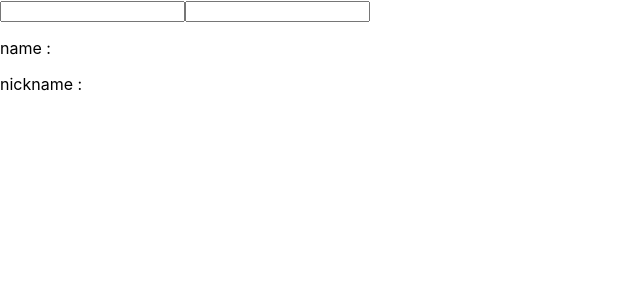
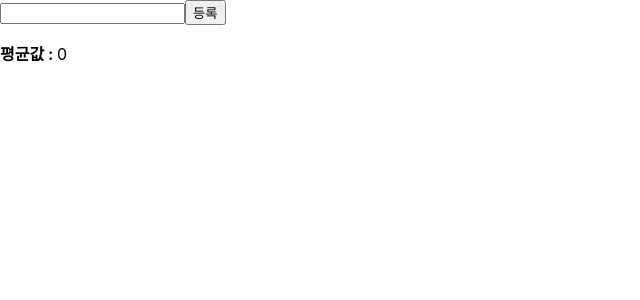
Before and after one commit to qhrdmaaksen/technique-for-handle-react, a React (Create React App) app: page / in a window 1280 px wide. Shown: the top 300 px of the page, without its empty margins (0-640 px from the left). Built offline with nearby package versions, Linux system fonts and the light colour scheme.

Commit message:
chore: useCallback study content add
-useCallback 사용해 빈배열로 onChangeNumber 함수를 렌더링시 한번만 호출되도록해줌

-useCallback 사용해 onInsert 함수로 number, list 의 변경 시에만 렌더링되도록 해줌

```diff
--- a/src/App.js
+++ b/src/App.js
@@ -9,7 +9,18 @@ import Counter from "./hooks-tutorial-etc/useState-etc/Counter";
 import Info from "./hooks-tutorial-etc/useState-etc/Info";
 import ReducerCounter from "./hooks-tutorial-etc/useReducer-etc/ReducerCounter";
 import ReducerInfo from "./hooks-tutorial-etc/useReducer-etc/ReducerInfo";
+import AverageUseMemo from "./hooks-tutorial-etc/useMemo-etc/AverageUseMemo";
 
+const App = () => {
+  return (
+      <div>
+        <AverageUseMemo />
+      </div>
+  )
+}
+export default App
+
+/* reducer info test
 const App = () => {
   return (
       <div>
@@ -17,7 +28,7 @@ const App = () => {
       </div>
   )
 }
-export default App
+export default App*/
 
 /* reducer counter test
 const App = () => {
--- /dev/null
+++ b/src/hooks-tutorial-etc/useMemo-etc/AverageUseMemo.jsx
@@ -0,0 +1,45 @@
+import {useCallback, useMemo, useState} from "react";
+
+/** list 에 number 가 들어오면 평균값에 getAverage 함수로 평균 값 계산하여 반환해줌*/
+const getAverage = (numbers) => {
+  console.log("평균값 계산중");
+  if (numbers.length === 0) return 0;
+  const sum = numbers.reduce((a, b) => a + b);
+  return sum / numbers.length;
+};
+const AverageUseMemo = () => {
+  const [list, setList] = useState([]);
+  const [number, setNumber] = useState("");
+
+  // useCallback 을 사용해 컴포넌트가 처음 렌더링될 때만 함수 생성되도록함
+  const onChangeNumber = useCallback((e) => {
+    setNumber(e.target.value);
+  },[]);
+
+  /** 숫자 등록 시 list 배열에 concat 으로 숫자를 넣어주고 setList 로 list state 를 업데이트시켜줌
+   * useCallback 을 사용해 number or list 가 바뀌었을때만 함수 생성 */
+  const onInsert = useCallback(() => {
+    const nextList = list.concat(parseInt(number));
+    setList(nextList);
+    setNumber("");
+  },[number, list]);
+
+	/** useMemo 를 사용하여 getAverage 함수를 호출할 때 list 가 바뀔 때만 호출되도록 함*/
+	const avg = useMemo(()=> getAverage(list), [list])
+
+  return (
+    <div>
+      <input value={number} onChange={onChangeNumber} />
+      <button onClick={onInsert}>등록</button>
+      <ul>
+        {list.map((value, index) => (
+          <li key={index}>{value}</li>
+        ))}
+      </ul>
+      <div>
+        <b>평균값 : </b> {avg}
+      </div>
+    </div>
+  );
+};
+export default AverageUseMemo;
```
Also changed, not shown: src/hooks-tutorial-etc/useMemo-etc/20221227_021321.png (added).
